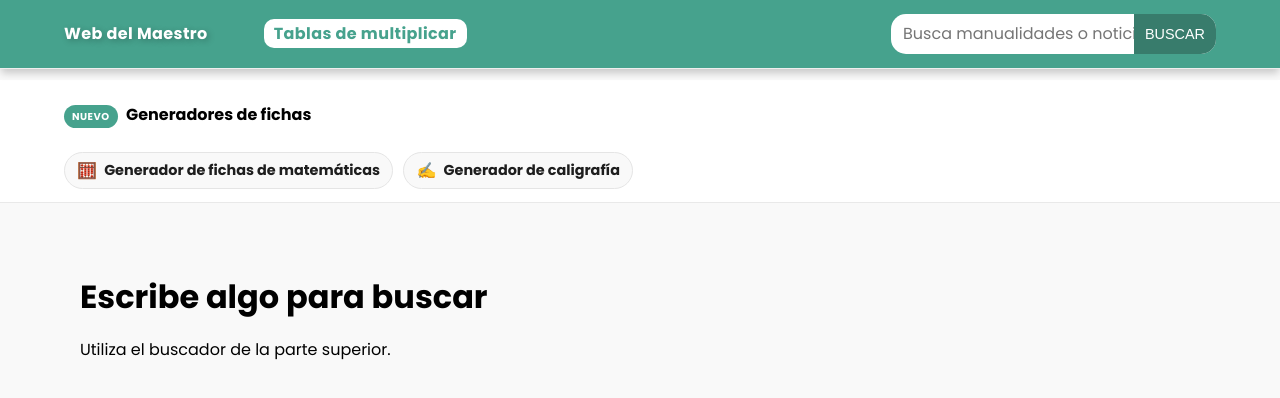
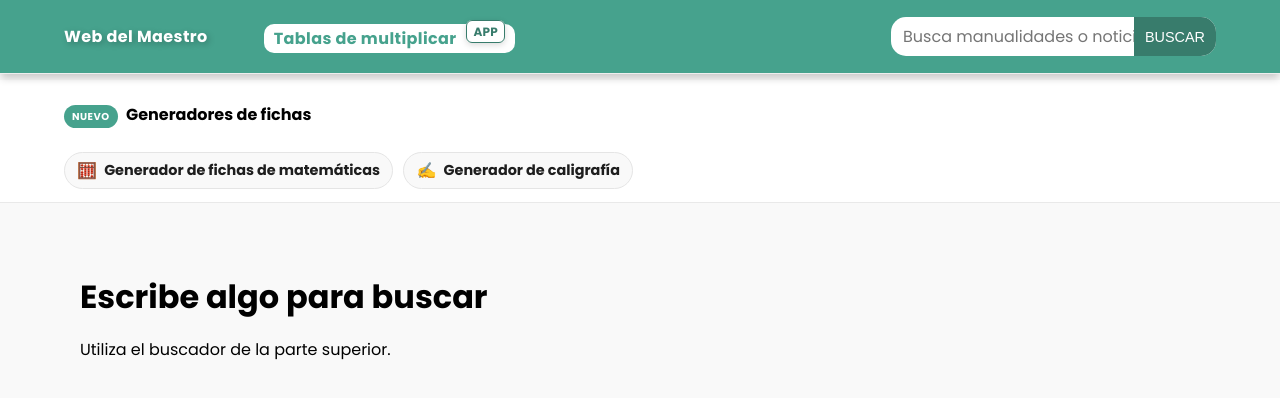
Before and after one commit to AntonioRuizNet/webdelmaestro.com, a Next.js app: page /buscar in a window 1280 px wide. Shown: the top 398 px of the page. Built offline with nearby package versions, Linux system fonts and the light colour scheme; no server answers.

Commit message:
update nav

```diff
--- a/components/Nav.js
+++ b/components/Nav.js
@@ -16,7 +16,7 @@ export default function Nav() {
           <ul className="nav-links">
             <li>
               <Link href="https://tablasdemultiplicar.app/" target="_blank" rel="noopener noreferrer">
-                Tablas de multiplicar
+                Tablas de multiplicar <sup className="appBadge">App</sup>
               </Link>
             </li>
           </ul>
--- a/styles/globals.css
+++ b/styles/globals.css
@@ -18,6 +18,33 @@ body {
   /*font-family: "Raleway", Helvetica, Arial, sans-serif;*/
   background-color: var(--color-bg);
 }
+
+.appBadge {
+  position: relative;
+  top: -0.2em;
+
+  background: white;
+  border: 1px var(--color-seconday) solid;
+
+  color: var(--color-seconday);
+  font-size: 12px;
+  font-weight: 600;
+
+  padding: 2px 6px;
+  border-radius: 6px;
+
+  margin-left: 6px;
+
+  letter-spacing: 0.3px;
+  text-transform: uppercase;
+
+  box-shadow: 0 2px 6px rgba(0, 0, 0, 0.15);
+
+  transition:
+    transform 0.2s ease,
+    box-shadow 0.2s ease;
+}
+
 a {
   color: var(--color-primary);
   text-decoration: none;
```
